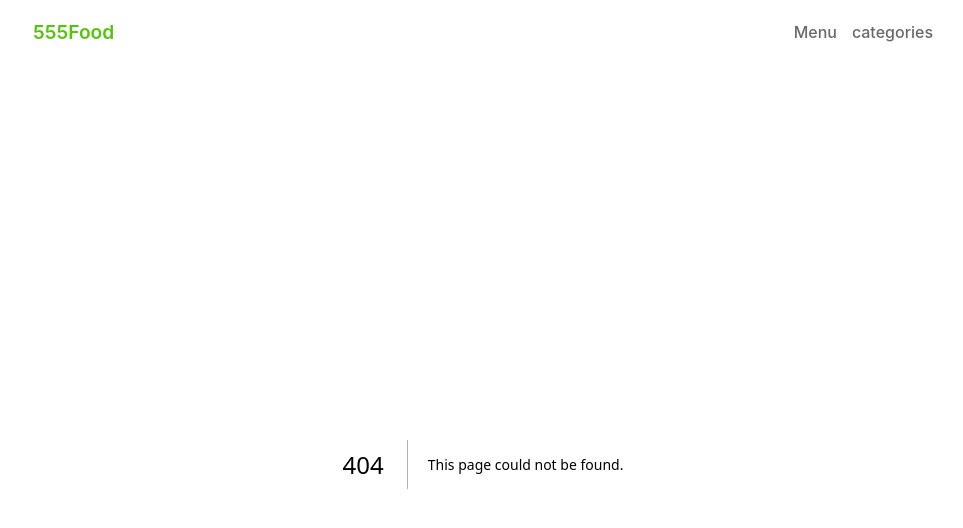
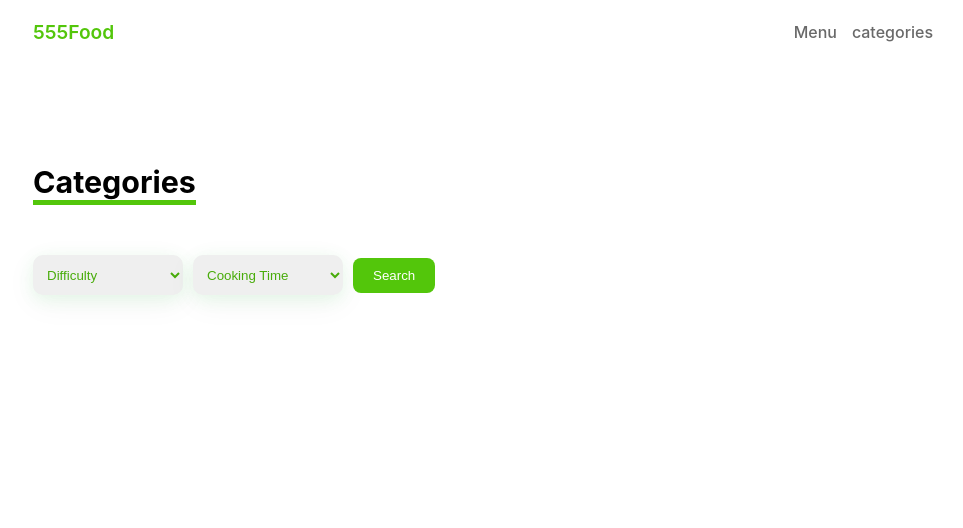
Before and after one commit to yosef-rrezaie/Food-app, a Next.js app: page /categories in a window 1280 px wide. Before the commit this address had no page. Shown: the top 528 px of the page, without its empty margins (157-1120 px from the left). Built offline with nearby package versions, Linux system fonts and the light colour scheme.

Commit message:
create category UI

```diff
--- /dev/null
+++ b/components/templates/CategoriesPage.js
@@ -0,0 +1,43 @@
+import { useRouter } from "next/router";
+import { useEffect, useState } from "react";
+import Card from "../modules/Card";
+import styles from "./CategoriesPage.module.css";
+
+function CategoriesPage() {
+
+  return (
+    <div className={styles.container}>
+      <h2>Categories</h2>
+      <div className={styles.subContainer}>
+        <div className={styles.select}>
+          <select
+            // value={query.difficulty}
+            // name="difficulty"
+            // onChange={changeHandler}
+          >
+            <option >Difficulty</option>
+            <option >Easy</option>
+            <option >Medium</option>
+            <option >Hard</option>
+          </select>
+          <select>
+            <option >Cooking Time</option>
+            <option >More than 30 min</option>
+            <option>Less than 30 min</option>
+          </select>
+          <button>Search</button>
+        </div>
+        {/* <div className={styles.cards}>
+          {!data.length ? (
+            <img src="/images/search.png" alt="Category" />
+          ) : null}
+          {data.map((food) => (
+            <Card key={food.id} {...food} />
+          ))}
+        </div> */}
+      </div>
+    </div>
+  );
+}
+
+export default CategoriesPage;
--- /dev/null
+++ b/components/templates/CategoriesPage.module.css
@@ -0,0 +1,68 @@
+.container {
+  max-width: 900px;
+  margin: auto;
+  margin-top: 100px;
+}
+
+.container h2 {
+  border-bottom: 5px solid #53c60b;
+  width: fit-content;
+  margin-bottom: 50px;
+  font-size: 1.9rem;
+}
+
+.select select {
+  border: none;
+  width: 150px;
+  height: 40px;
+  border-radius: 10px;
+  margin-right: 10px;
+  padding: 10px;
+  color: #48ac0a;
+  box-shadow: rgba(92, 245, 115, 0.123) 0px 4px 16px,
+    rgba(17, 17, 26, 0.05) 0px 8px 32px;
+}
+
+.select button {
+  border: none;
+  background-color: #53c60b;
+  color: white;
+  height: 35px;
+  padding: 0 20px;
+  border-radius: 8px;
+  cursor: pointer;
+}
+
+.cards {
+  display: flex;
+  flex-wrap: wrap;
+  justify-content: space-between;
+  margin-top: 80px;
+}
+
+.cards img {
+  margin: auto;
+}
+@media (max-width: 900px) {
+  .container {
+    padding: 20px;
+  }
+  .cards {
+    justify-content: space-around;
+  }
+}
+
+@media (max-width: 600px) {
+  .container {
+    padding: 10px;
+  }
+  .select {
+    display: flex;
+    flex-direction: column;
+  }
+
+  .select select {
+    width: 100%;
+    margin: 0 0 20px;
+  }
+}
--- /dev/null
+++ b/pages/categories/index.js
@@ -0,0 +1,7 @@
+import CategoriesPage from "@/components/templates/CategoriesPage"
+
+export default function Categories() {
+  return (
+    <CategoriesPage/>
+  )
+}
```
